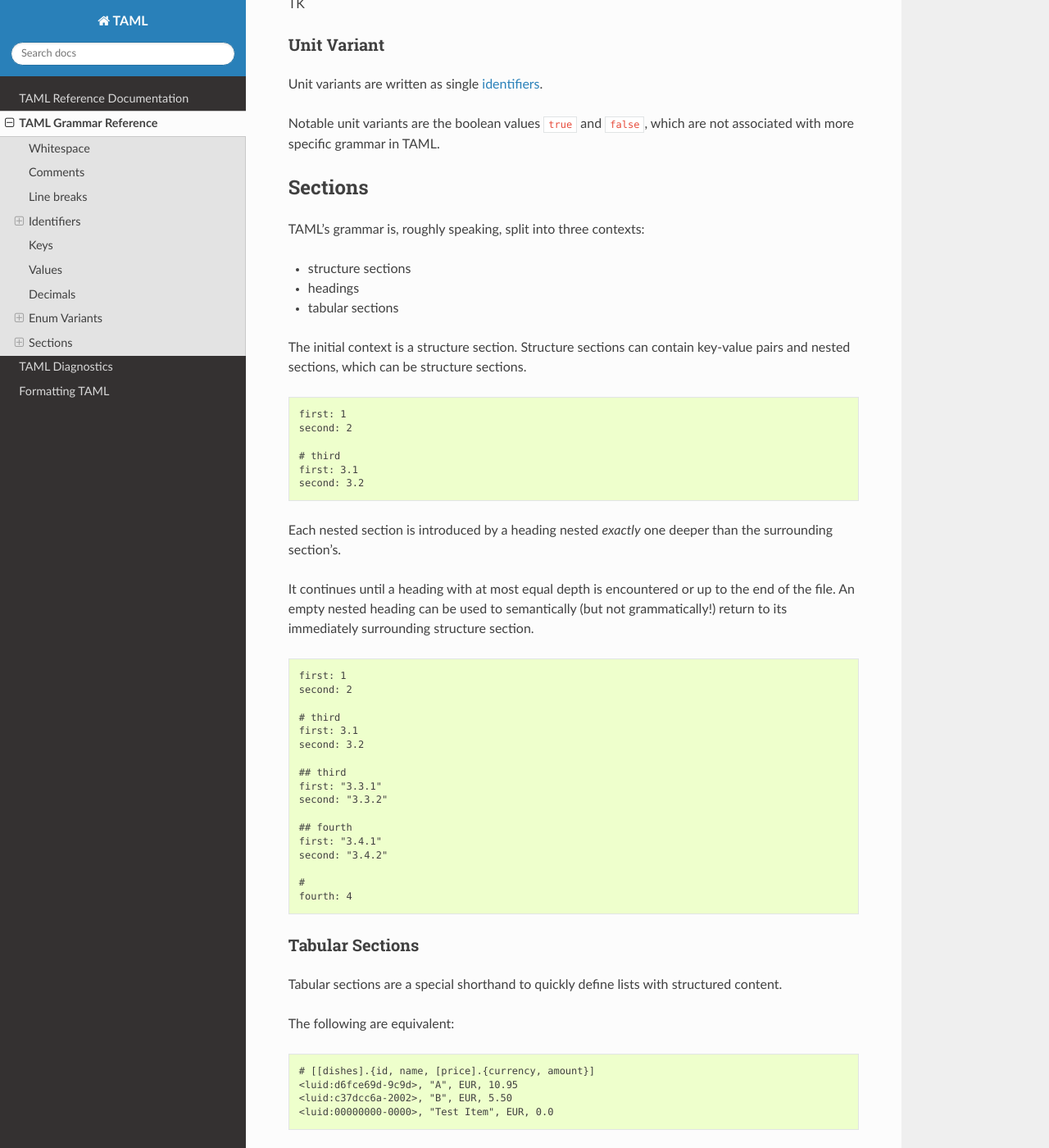
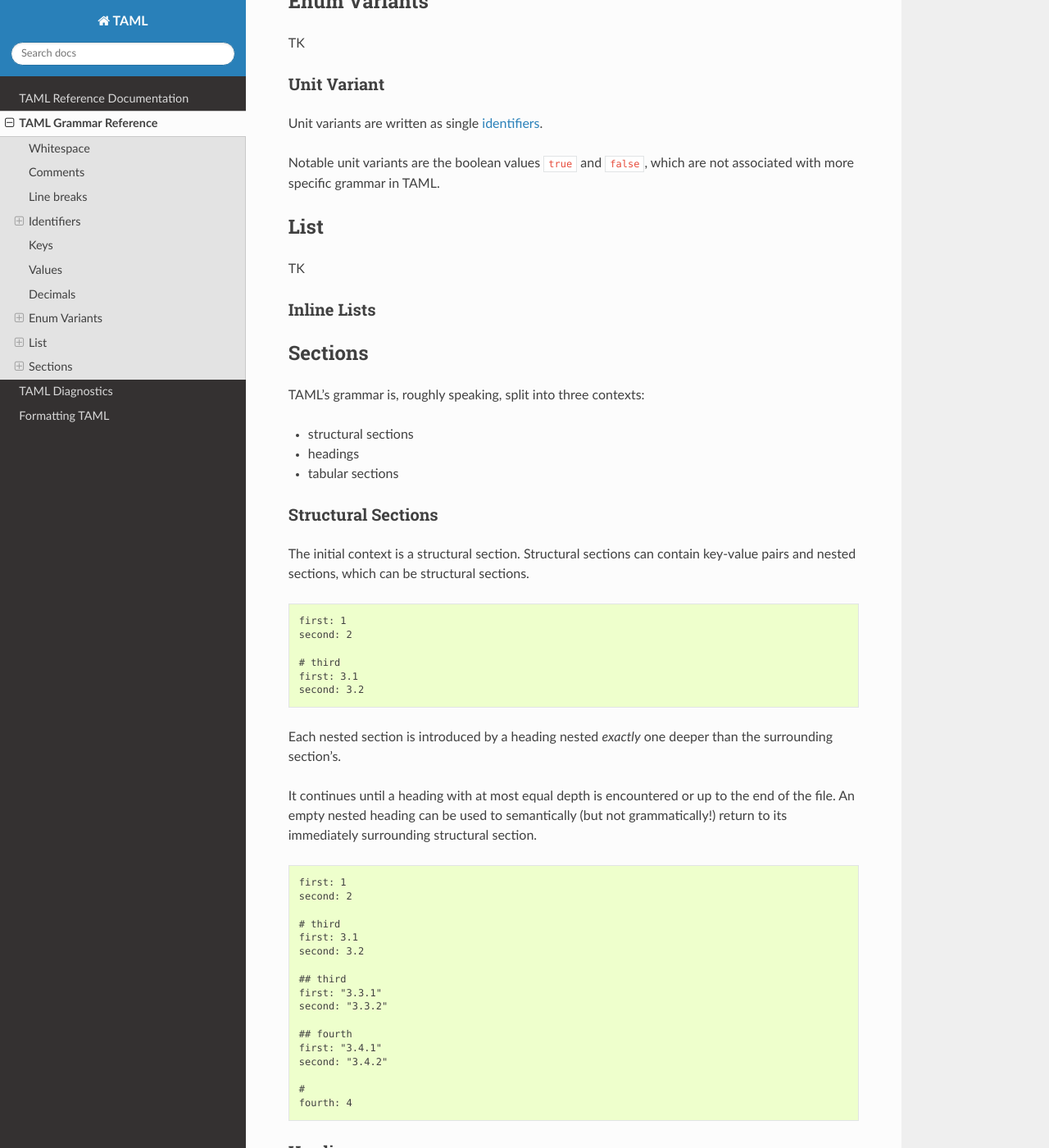
Before and after one commit to Tamschi/taml, a Sphinx documentation site: the page built from docs/grammar.rst, in a window 1280 px wide and 1400 px high, scrolled down 3439 px. Shown: the whole window at 82% size. Built offline with Sphinx 7.4.7 and the Read the Docs theme 2.0.0, drawn with Linux system fonts in a browser that asks for light colours; some of the changed text lies outside the part shown.

```diff
--- a/docs/grammar.rst
+++ b/docs/grammar.rst
@@ -154,6 +158,14 @@ Unit variants are written as single identifiers_.
 
 Notable unit variants are the boolean values ``true`` and ``false``, which are not associated with more specific grammar in TAML.
 
+List
+----
+
+TK
+
+Inline Lists
+^^^^^^^^^^^^
+
 .. _section:
 
 Sections
@@ -161,12 +173,15 @@ Sections
 
 TAML's grammar is, roughly speaking, split into three contexts:
 
-- structure sections
+- structural sections
 - headings
 - tabular sections
 
-The initial context is a structure section.
-Structure sections can contain key-value pairs and nested sections, which can be structure sections.
+Structural Sections
+^^^^^^^^^^^^^^^^^^^
+
+The initial context is a structural section.
+Structural sections can contain key-value pairs and nested sections, which can be structural sections.
 
 .. code-block:: taml
 
@@ -179,7 +194,8 @@ Structure sections can contain key-value pairs and nested sections, which can be
 
 Each nested section is introduced by a heading nested *exactly* one deeper than the surrounding section's.
 
-It continues until a heading with at most equal depth is encountered or up to the end of the file. An empty nested heading can be used to semantically (but not grammatically!) return to its immediately surrounding structure section.
+It continues until a heading with at most equal depth is encountered or up to the end of the file.
+An empty nested heading can be used to semantically (but not grammatically!) return to its immediately surrounding structural section.
 
 .. code-block:: taml
 
@@ -243,3 +264,10 @@ The following are equivalent:
 	As of right now, there is intentionally no way to define common values once per table.
 
 	I haven't found a way to express this that both is intuitive and won't make copy/paste errors much more likely.
+
+.. _rows:
+
+Row
+"""
+
+TK
```
Also changed, not shown: other parts of docs/grammar.rst (+10 -1 lines).
